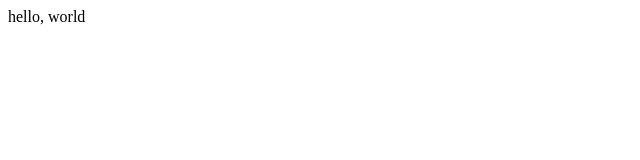
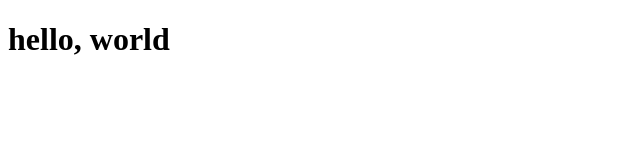
Before and after one commit to holy000/summer, a plain HTML site: page index.html in a window 1280 px wide. Shown: the whole page, without its empty margins (0-640 px from the left). Drawn offline with Linux system fonts and the light colour scheme.

Commit message:
Add files via upload

```diff
--- a/index.html
+++ b/index.html
@@ -2,6 +2,7 @@
 <html>
   <head></head>
   <body>
-hello, world
+  <h1>
+hello, world</h1>
   </body>
 </html>
```
